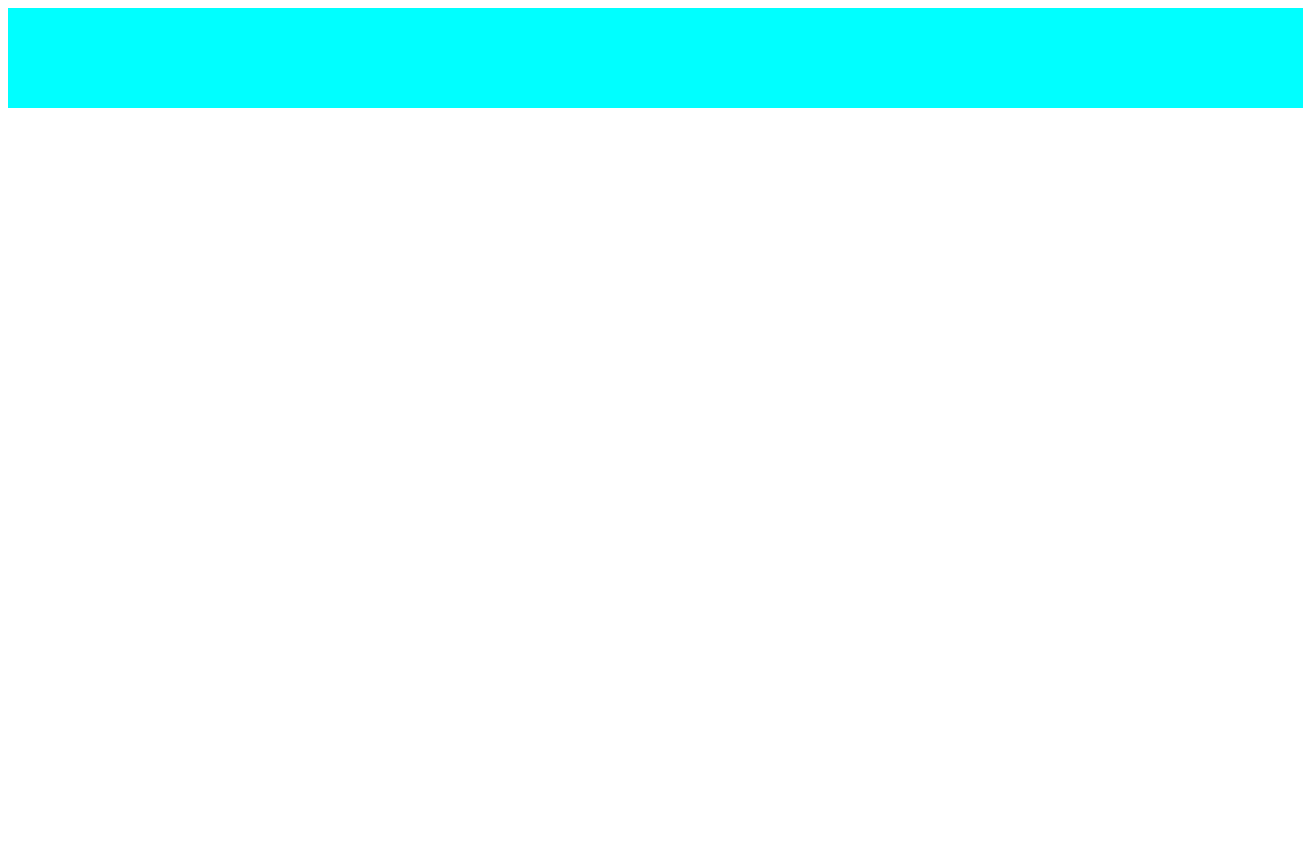
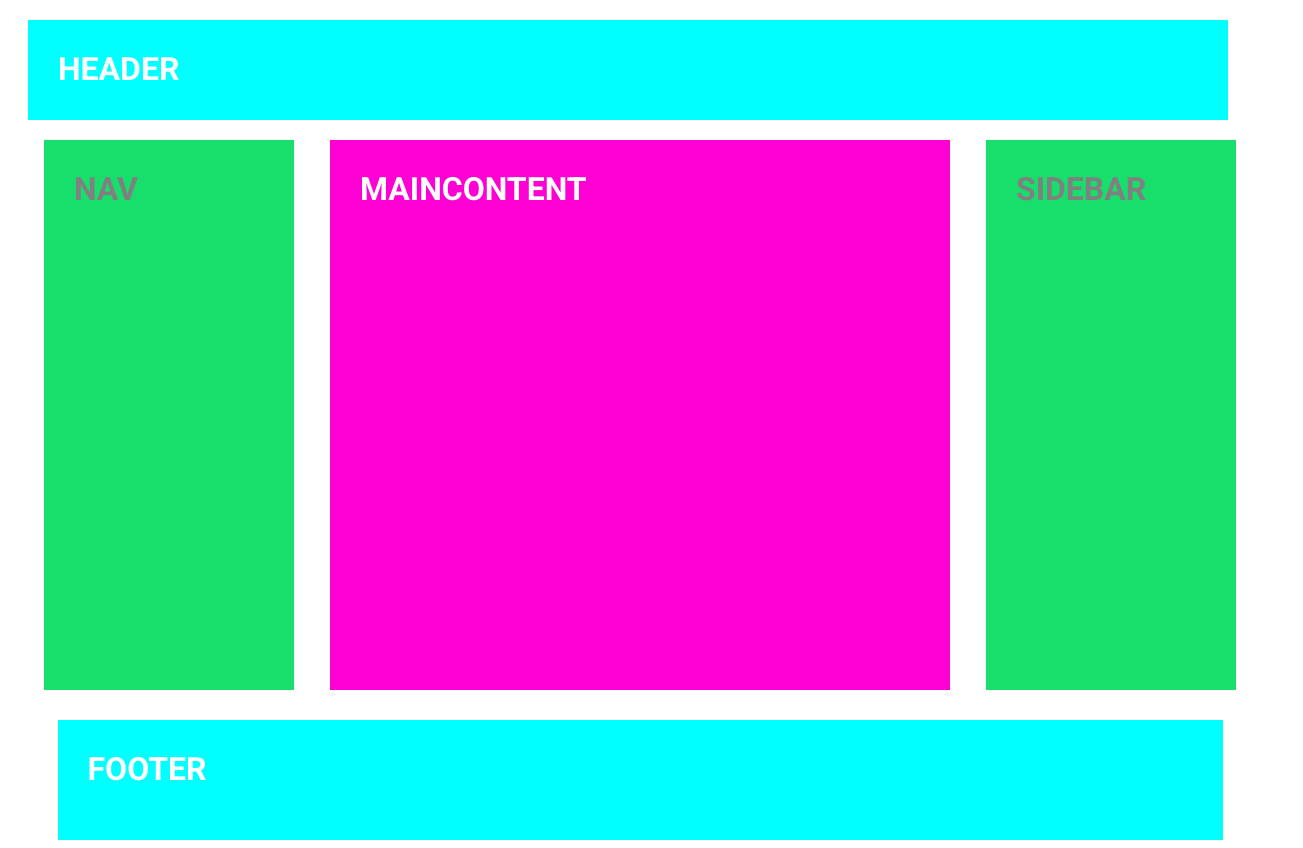
Before and after one commit to TASS154/adp-deletar, a plain HTML site: page index.html in a window 1280 px wide. Shown: the whole page, 1303 px wide, since content can reach past the window. Before the commit the page ends 800 px from the top, so only its background shows below. Drawn offline with Linux system fonts and the light colour scheme.

Commit message:
Add files via upload

```diff
--- a/index.html
+++ b/index.html
@@ -7,19 +7,20 @@
   <title>Document</title>
 </head>
 <body>
-    <!--header-->
+
   <div class="topo">
-        <div class="header"></div>
+    <div class="header"><h1>HEADER</h1></div>
   </div>
-    <!--body-->
+
   <div class="body">
-        <div class="nav"></div>
-        <div class="main"></div>
-        <div class="nav"></div>
+    <div class="nav"><h1>NAV</h1></div>
+    <div class="main"><h1>MAINCONTENT</h1></div>
+    <div class="nav"><h1>SIDEBAR</h1></div>
   </div>
-    <!--footer-->
+
   <div class="baixo">
-        <div class="footer"></div>
+    <div class="footer"><h1>FOOTER</h1></div>
   </div>
+
 </body>
 </html>
--- a/style.css
+++ b/style.css
@@ -1,22 +1,54 @@
-body {
-    display:flex
+@import url('https://fonts.googleapis.com/css2?family=Roboto:ital,wght@0,100;0,300;0,400;0,500;0,700;0,900;1,100;1,300;1,400;1,500;1,700;1,900&display=swap');
 
+h1 {
+    font-family: ROBOTO;
+    margin: 30px;
+}
+
+body{
+    color: white;
 }
 
 .topo {
+        display: flex;
     align-items: center;
+    margin: 20px;
   }
 
   .header {
     background-color: aqua;
-    width: 1295px;
+    width: 1200px;
     height: 100px;
   }
 
   .body {
+    margin-bottom: 30px;
+    display: flex;
+    flex-direction: row;
     justify-content: space-evenly;
   }
 
   .nav {
-    background-color: ;
+    color: gray;
+    width: 250px;
+    height: 550px;
+    background-color: rgb(24, 223, 107);
   }
+
+  .main {
+    background-color: rgb(255, 0, 212);
+    height: 550px;
+    width: 620px;
+  }
+
+
+  .baixo {
+    display: flex;
+    justify-content: center;
+  }
+
+  .footer {
+    background-color: aqua;
+    width: 1165px;
+    height: 120px;
+  }
```
Lines whose indentation alone changed are shown as unchanged.
